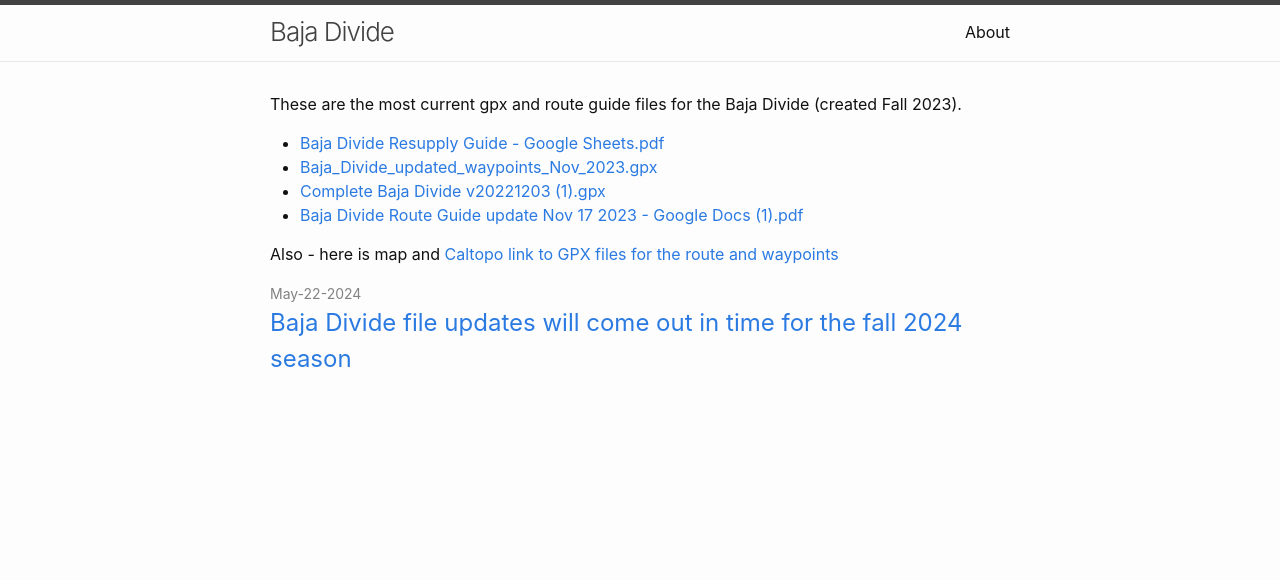
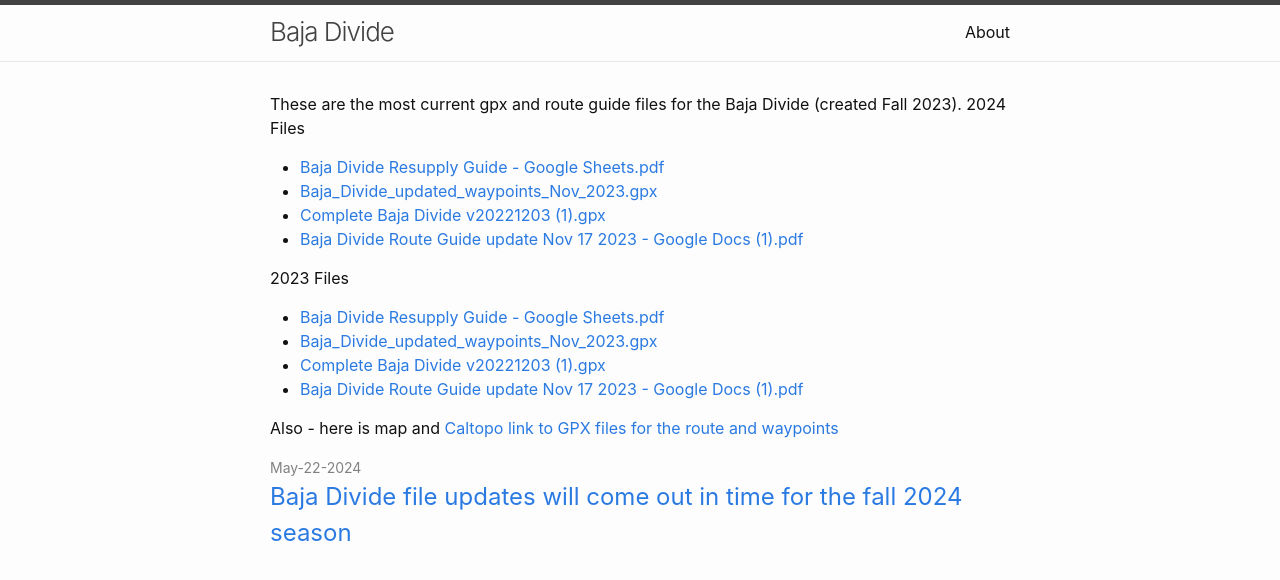
Before and after one commit to phatboyle/bajadivide, a Jekyll site: the page built from docs/index.md, in a window 1280 px wide. Shown: the top 580 px of the page. Built offline with Jekyll 4.4.1, drawn with Linux system fonts in a browser that asks for light colours.

Commit message:
Update index.md

```diff
--- a/docs/index.md
+++ b/docs/index.md
@@ -9,7 +9,16 @@ layout: home
 ---
 
 These are the most current gpx and route guide files for the Baja Divide (created Fall 2023).
+2024 Files
+- [Baja Divide Resupply Guide - Google Sheets.pdf](Baja%20Divide%20Resupply%20Guide%20-%20Google%20Sheets.pdf)
+- [Baja_Divide_updated_waypoints_Nov_2023.gpx](Baja_Divide_updated_waypoints_Nov_2023.gpx)
+- [Complete Baja Divide v20221203 (1).gpx](Complete%20Baja%20Divide%20v20221203%20(1).gpx)
+- [Baja Divide Route Guide update Nov 17 2023 - Google Docs (1).pdf](Baja%20Divide%20Route%20Guide%20update%20Nov%2017%202023%20-%20Google%20Docs%20(1).pdf)
 
+
+
+
+2023 Files
 
 - [Baja Divide Resupply Guide - Google Sheets.pdf](Baja%20Divide%20Resupply%20Guide%20-%20Google%20Sheets.pdf)
 - [Baja_Divide_updated_waypoints_Nov_2023.gpx](Baja_Divide_updated_waypoints_Nov_2023.gpx)
```
